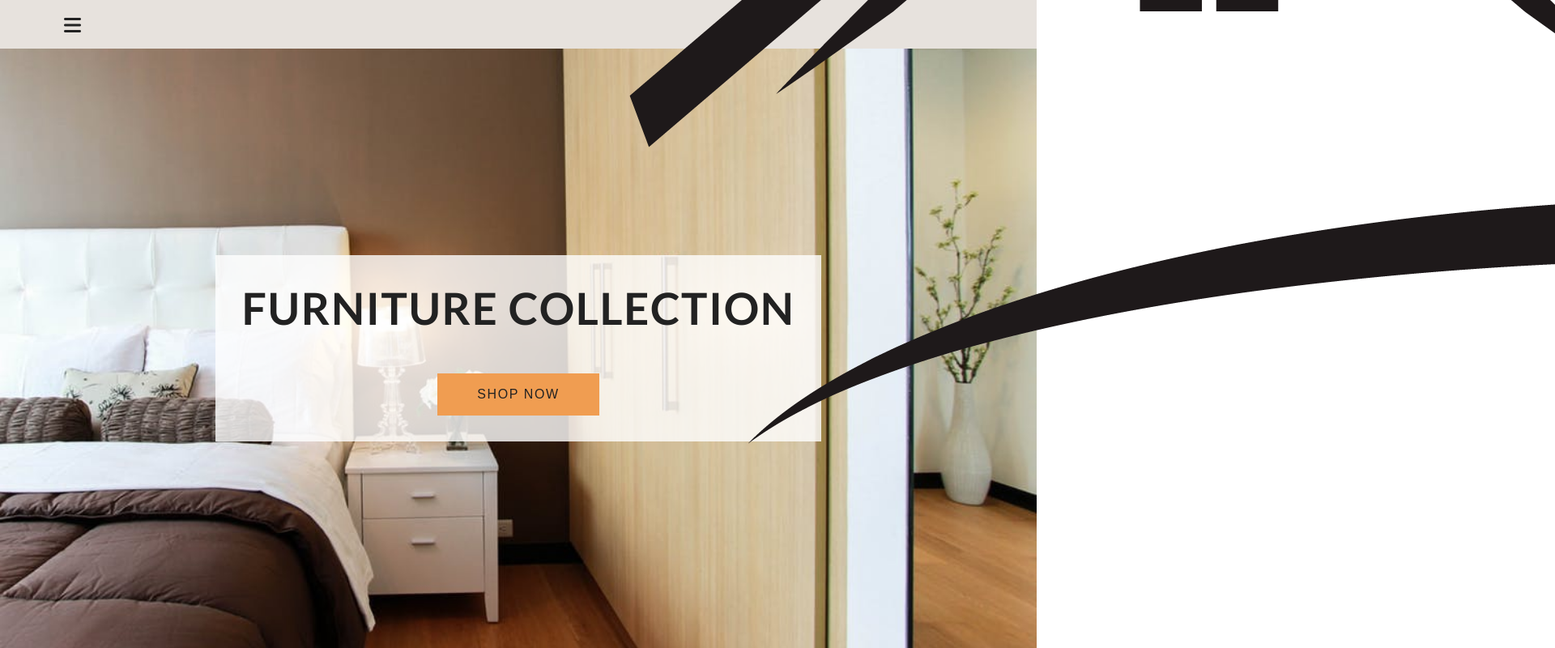
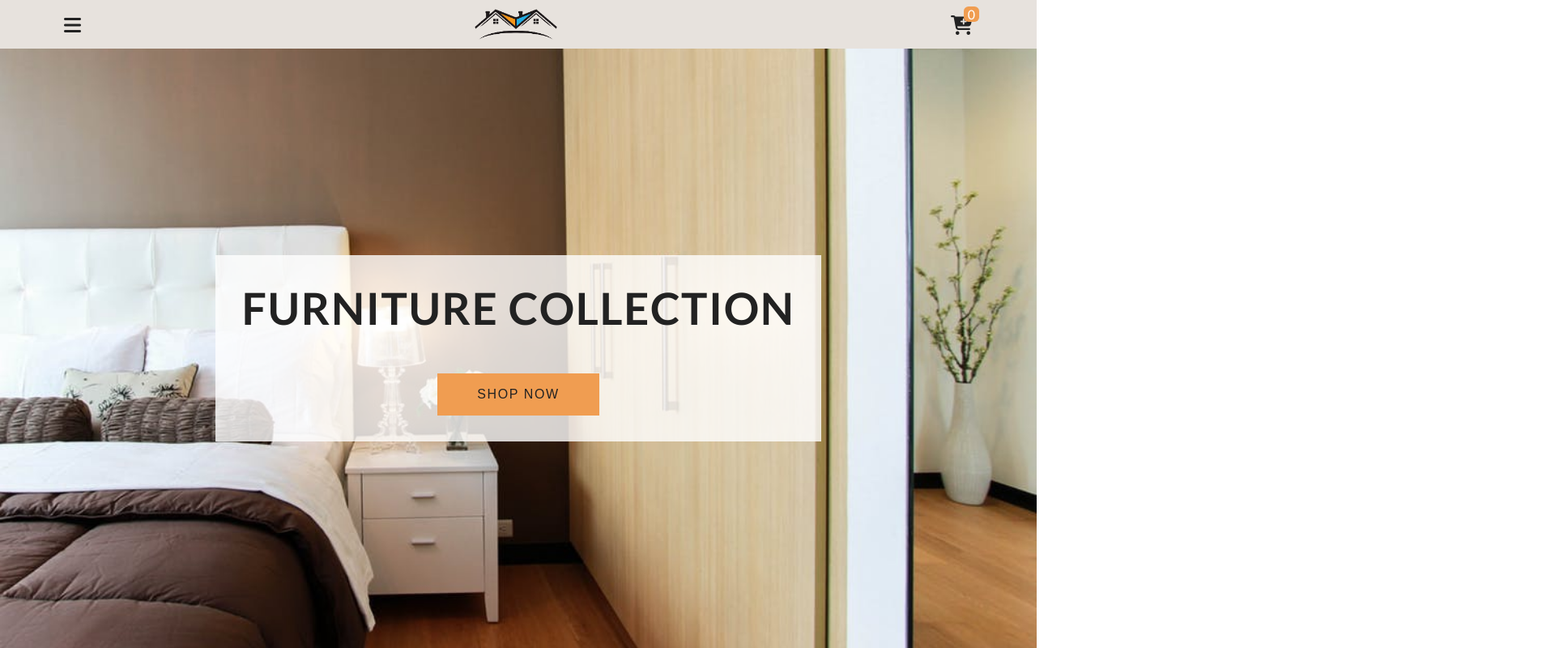
Before and after one commit to komalmehta24/ecom-website, a plain HTML site: page index.html in a window 1280 px wide. Shown: the top 800 px of the page at 81% size, 1920 px wide, since content can reach past the window. Drawn offline with Linux system fonts and the light colour scheme.

Commit message:
Update main.css

```diff
--- a/main.css
+++ b/main.css
@@ -39,6 +39,11 @@ body {
   align-items: center;
   justify-content: space-between;
   padding: 0 1.5rem;
+}
+#logo{
+  height:150px;
+  width: 150px;
+
 }
 .nav-icon {
   font-size: 1.5rem;
```
